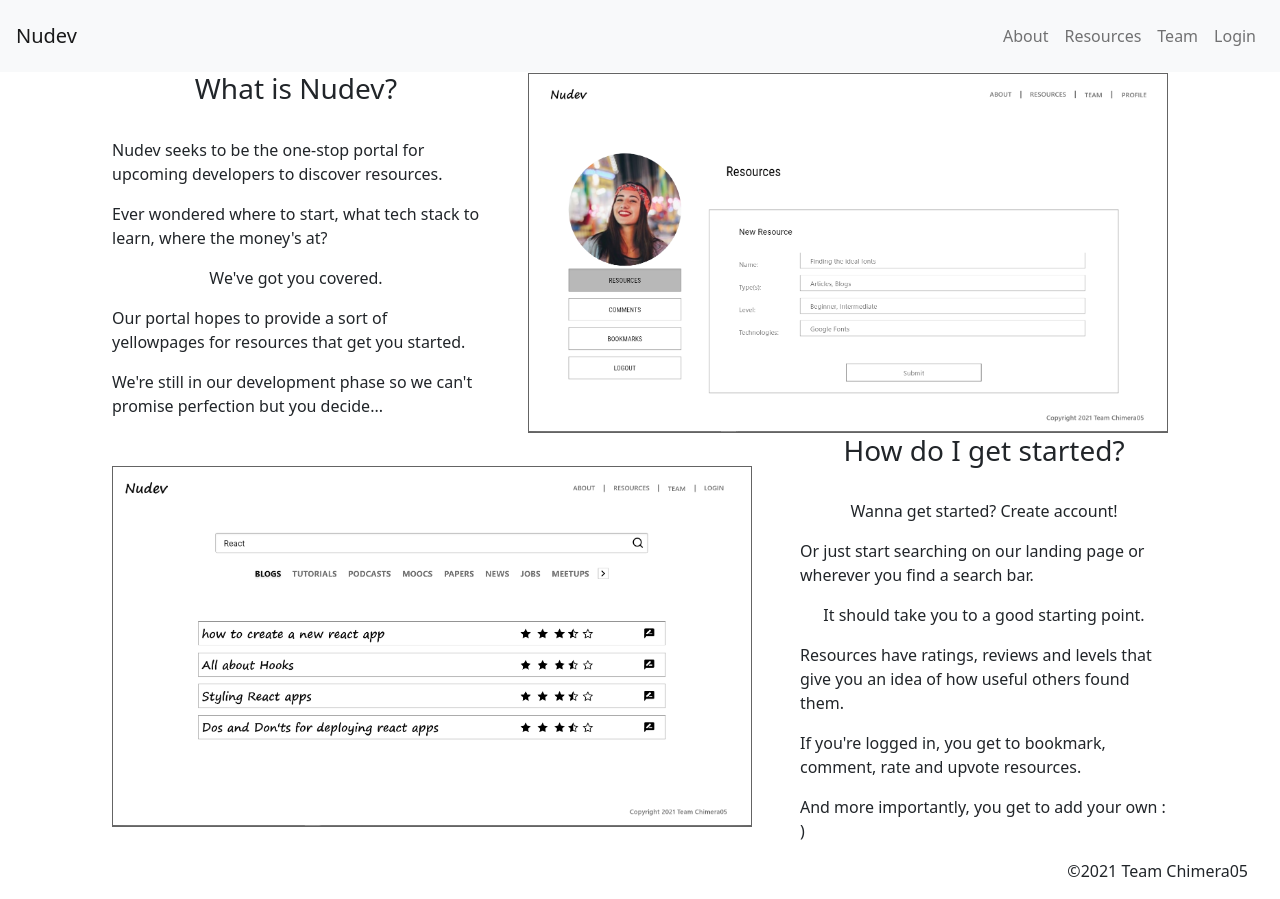
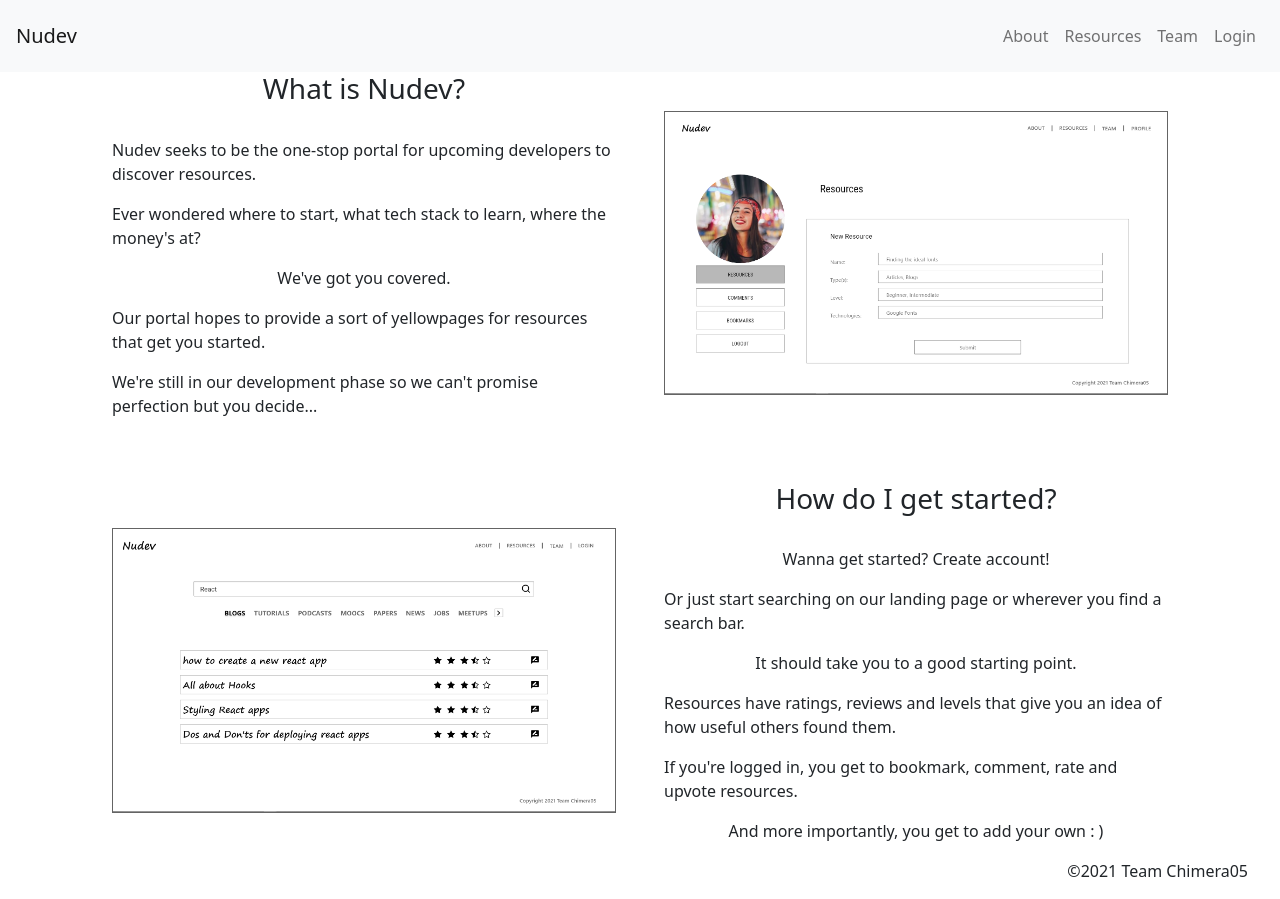
Before and after one commit to chingu-voyages/v32-chimeras-team-05, a React (Create React App) app in the folder nudev-frontend/: page /about in a window 1280 px wide. Built offline with nearby package versions, Linux system fonts and the light colour scheme.

Commit message:
Update styling for about page

```diff
--- a/nudev-frontend/src/pages/AboutStyle.js
+++ b/nudev-frontend/src/pages/AboutStyle.js
@@ -3,6 +3,7 @@ import { colors, PageMain } from "../styles/SharedStyles";
 
 export const AboutMain = styled(PageMain)`
   padding: 0 7em;
+  grid-row-gap: 3em;
   @media only screen and (max-width: 900px) {
     padding: 0 1em;
   }
@@ -11,11 +12,12 @@ export const AboutMain = styled(PageMain)`
 export const AboutSection = styled.section`
   display: grid;
   grid-column: 1 / 13;
-  grid-gap: 3em;
   justify-items: center;
   align-items: center;
+  grid-gap: 3em;
   @media only screen and (max-width: 900px) {
-    grid-template-columns: 1fr;
+    grid-column: 1 / 13;
+    grid-template-areas: "column0" "column1";
   }
   @media only screen and (min-width: 900px) {
     grid-template-columns: 1fr 1fr;
@@ -30,11 +32,10 @@ export const AboutSectionHeader = styled.h3`
 export const AboutImage = styled.div`
   grid-area: ${(props) => "column" + props.col};
   img {
-    width: 40rem;
     border: 1px solid ${colors.grey};
-    @media only screen and (max-width: 900px) {
-      width: 100%;
-    }
+    width: 100%;
+    height: auto;
+    object-fit: contain;
   }
 `;
 
```
